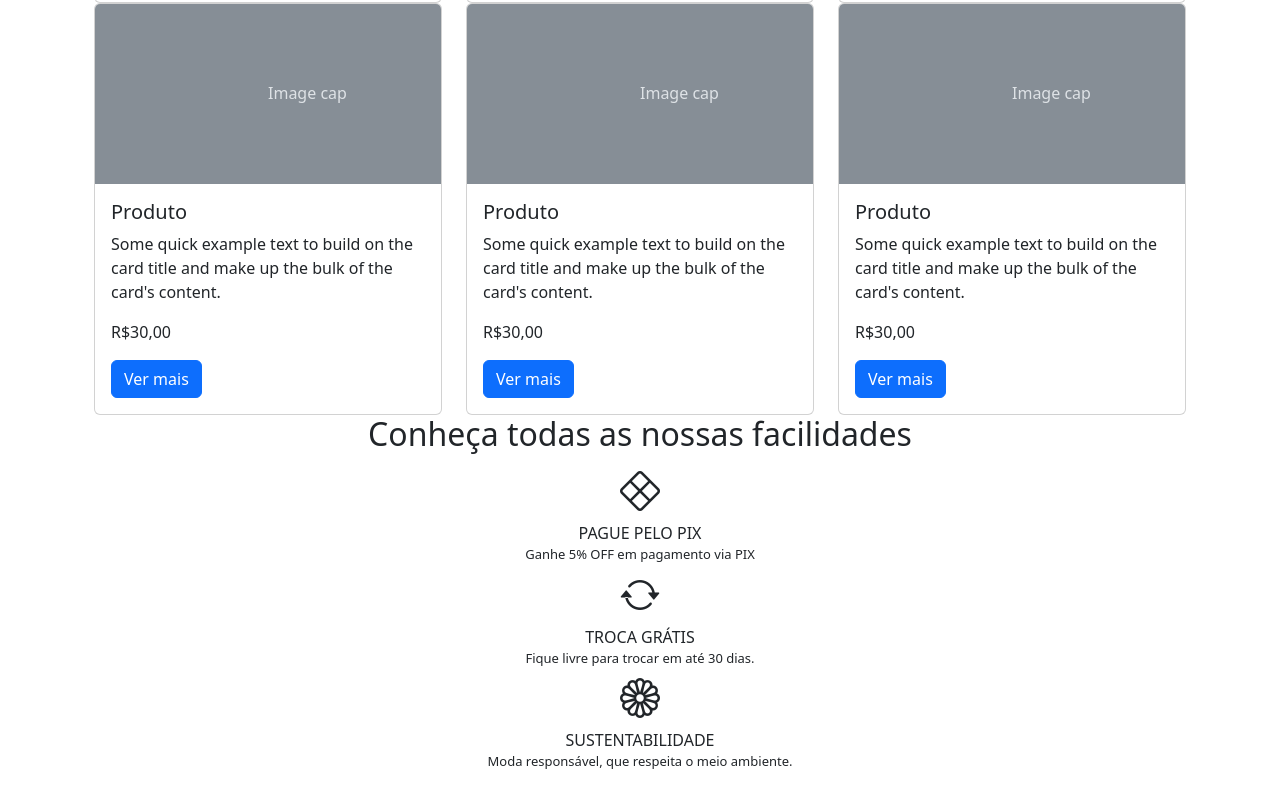
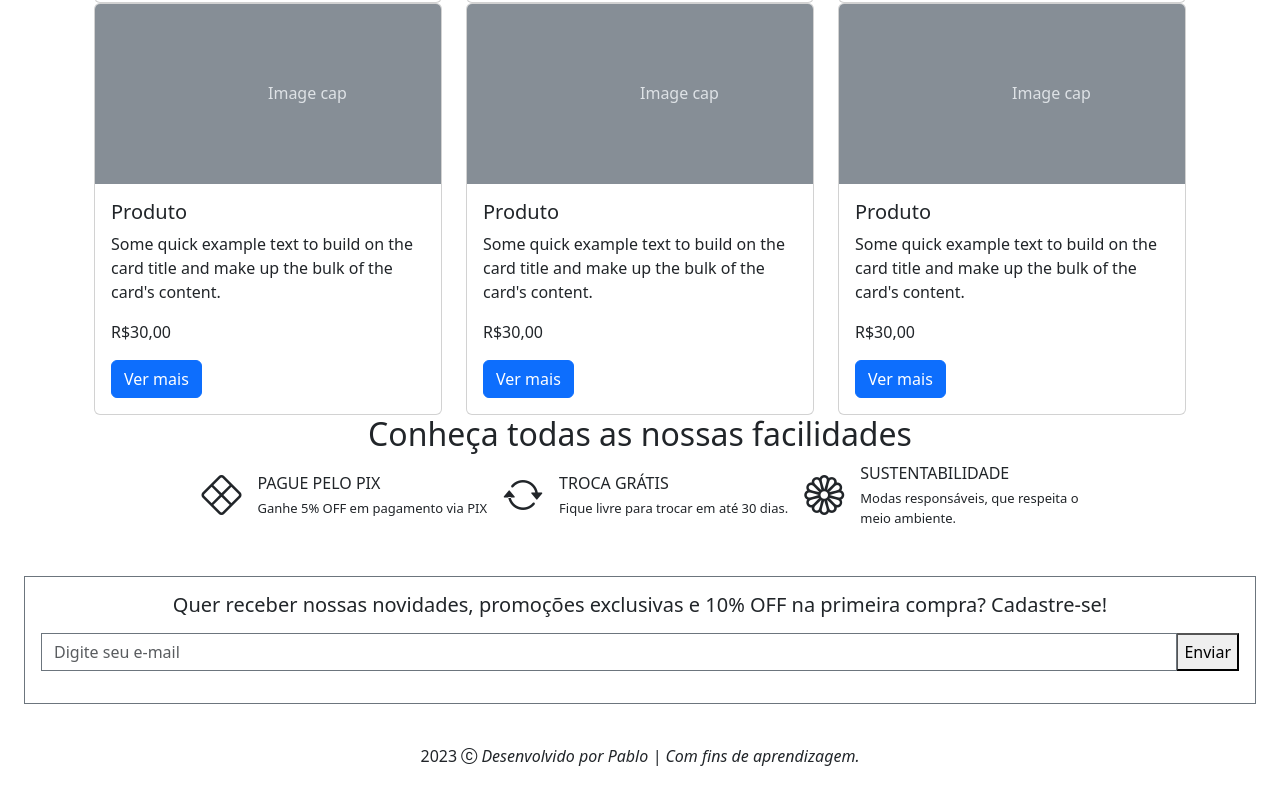
Before and after one commit to pablo-sa10/Bootstrap, a plain HTML site: page bootstrap.html in a window 1280 px wide. Shown: the part 1460-2260 px from the top of the page. Before the commit the page ends 2232 px from the top, so only its background shows below. Drawn offline with nearby package versions, Linux system fonts and the light colour scheme.

Commit message:
terminamos a estrutura

```diff
--- a/bootstrap.html
+++ b/bootstrap.html
@@ -222,32 +222,65 @@
 
     </div>
 
-    <!-- seção de um poster -->
+    <!-- seção de facilidades -->
 
-    <section class="text-center">
+    <section class="pb-4">
 
         <h2 class = "text-center">Conheça todas as nossas facilidades</h2>
 
-        <div>
-            <div><i class="bi bi-x-diamond fs-1"></i></div>
-            <div>PAGUE PELO PIX</div>
-            <div class="texto-menor">Ganhe 5% OFF em pagamento via PIX</div>
-        </div>
+        <div class="d-flex flex-column flex-lg-row justify-content-center align-items-center gap-3 px-3">
+            <div class="divs-facilidade d-flex align-items-center">
+                <div>
+                    <i class="bi bi-x-diamond fs-1"></i>
+                </div>
+                <div>
+                    <div class="ms-3 mb-1">PAGUE PELO PIX</div>
+                    <div class="texto-menor ms-3">
+                        Ganhe 5% OFF em pagamento via PIX
+                    </div>
+                </div>
+            </div>
 
-        <div>
-            <div><i class="bi bi-arrow-repeat fs-1"></i></div>
-            <div>TROCA GRÁTIS</div>
-            <div class="texto-menor">Fique livre para trocar em até 30 dias.</div>
-        </div>
+            <div class="divs-facilidade d-flex align-items-center">
+                <div>
+                    <i class="bi bi-arrow-repeat fs-1"></i>
+                </div>
+                <div>
+                    <div class="ms-3 mb-1">TROCA GRÁTIS</div>
+                    <div class="texto-menor ms-3">
+                        Fique livre para trocar em até 30 dias.
+                    </div>
+                </div>
+            </div>
 
-        <div>
-            <div><i class="bi bi-flower1 fs-1"></i></div>
-            <div>SUSTENTABILIDADE</div>
-            <div class="texto-menor">Moda responsável, que respeita o meio ambiente.</div>
+            <div class="divs-facilidade d-flex align-items-center">
+                <div>
+                    <i class="bi bi-flower1 fs-1"></i>
+                </div>
+                <div>
+                    <div class="ms-3 mb-1">SUSTENTABILIDADE</div>
+                    <div class="texto-menor ms-3">
+                        Modas responsáveis, que respeita o<br>meio ambiente.
+                    </div>
+                </div>
+            </div>
+
         </div>
 
     </section>
 
+    <form class="border border-secondary flex-lg-row m-4 text-center p-3">
+        <h5>Quer receber nossas novidades, promoções exclusivas e 10% OFF na primeira compra? Cadastre-se!</h5>
+        <div class="input-group my-3">
+          <input type="email" class="form-control border-secondary rounded-0" placeholder="Digite seu e-mail" aria-label="Digite seu e-mail" aria-describedby="button-addon2" />
+    <button type="button" id="button-addon2">Enviar</button>
+        </div>
+      </form>
+
+      <footer class="text-center">
+        <p class="py-3">2023 <i class="bi bi-c-circle"> Desenvolvido por Pablo | Com fins de aprendizagem.</i></p>
+      </footer>
+
     <script src="https://cdn.jsdelivr.net/npm/bootstrap@5.3.2/dist/js/bootstrap.bundle.min.js" integrity="sha384-C6RzsynM9kWDrMNeT87bh95OGNyZPhcTNXj1NW7RuBCsyN/o0jlpcV8Qyq46cDfL" crossorigin="anonymous"></script>
 </body>
 </html>
--- a/style.css
+++ b/style.css
@@ -1,3 +1,7 @@
 .texto-menor{
     font-size: 13px;
 }
+
+.divs-facilidade{
+    width: 325;
+}
```
